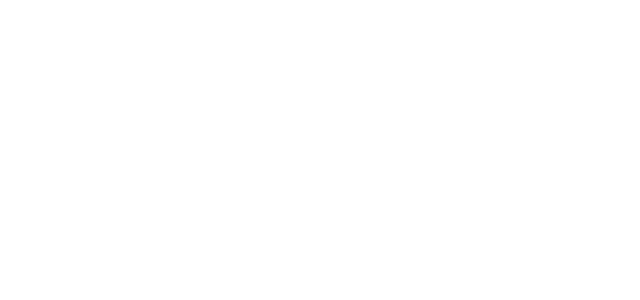
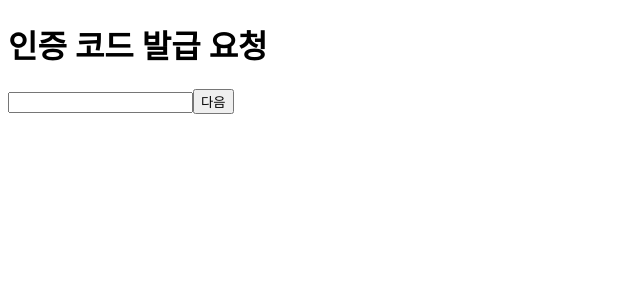
Before and after one commit to baeharam/ably, a React (Create React App) app: page / in a window 1280 px wide. Shown: the top 300 px of the page, without its empty margins (0-640 px from the left). Built offline with nearby package versions, Linux system fonts and the light colour scheme.

Commit message:
Compose App component with other subpage/components
Signed-off-by: Bae Haram <unknownfrontenddeveloper@gmail.com>

```diff
--- a/src/App.tsx
+++ b/src/App.tsx
@@ -1,8 +1,19 @@
-function App() {
+import { QueryClient, QueryClientProvider } from "react-query";
+import { BrowserRouter as Router, Switch, Route } from "react-router-dom";
+import ResetPassword from "./pages/ResetPassword";
+
+const queryClient = new QueryClient();
+
+const App = (): React.ReactElement => {
   return (
-    <div className="App">
-    </div>
+    <QueryClientProvider client={queryClient}>
+      <Router>
+        <Switch>
+          <Route path="/" component={ResetPassword} />
+        </Switch>
+      </Router>
+    </QueryClientProvider>
   );
-}
+};
 
 export default App;
```
